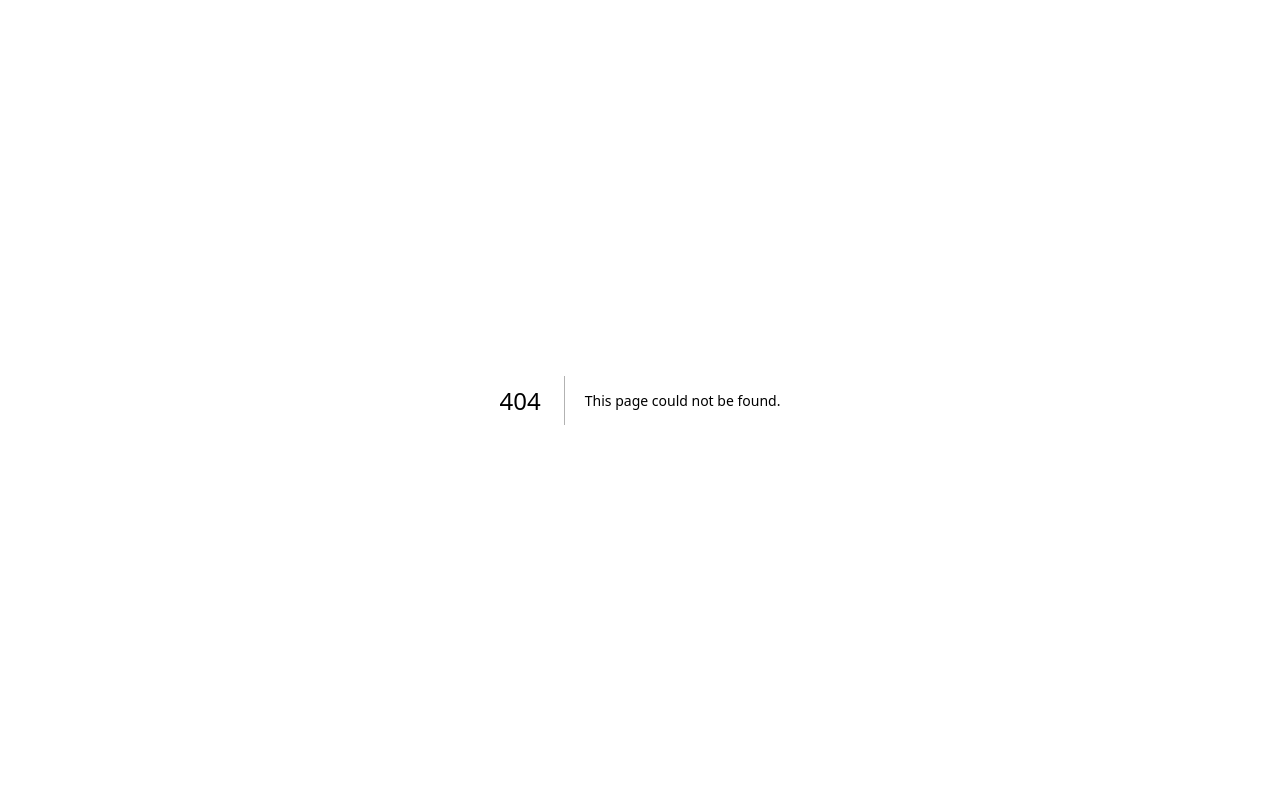
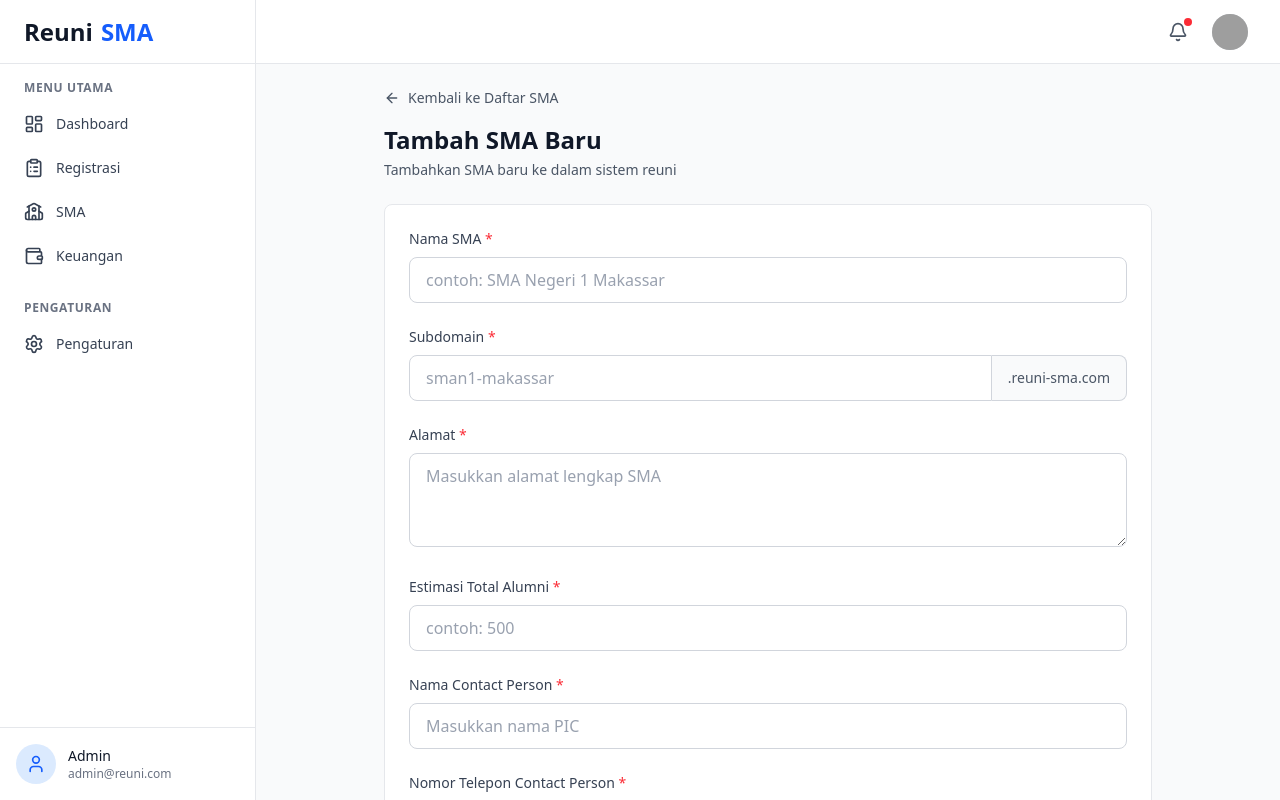
Before and after one commit to gifaeriyanto/reuni-sma-walkot-makassar, a Next.js app: page /dashboard/schools/add in a window 1280 px wide. Before the commit this address had no page. Built offline with nearby package versions, Linux system fonts and the light colour scheme; grey boxes are pictures that could not be loaded.

Commit message:
feat: Add AddSchoolPage component for creating new school entries, including form handling and auto-generated subdomain

```diff
--- /dev/null
+++ b/app/dashboard/schools/add/page.tsx
@@ -0,0 +1,258 @@
+"use client";
+
+import { useState } from "react";
+import { useRouter } from "next/navigation";
+import { ArrowLeft } from "lucide-react";
+import Link from "next/link";
+
+export default function AddSchoolPage() {
+  const router = useRouter();
+  const [isSubmitting, setIsSubmitting] = useState(false);
+  const [formData, setFormData] = useState({
+    name: "",
+    subdomain: "",
+    address: "",
+    totalAlumni: "",
+    contactPerson: "",
+    contactPhone: "",
+  });
+
+  const handleChange = (e: React.ChangeEvent<HTMLInputElement | HTMLTextAreaElement>) => {
+    const { name, value } = e.target;
+    setFormData({
+      ...formData,
+      [name]: value,
+    });
+
+    // Auto-generate subdomain from school name
+    if (name === "name") {
+      const subdomain = value
+        .toLowerCase()
+        .replace(/sma negeri /gi, "sman")
+        .replace(/sma /gi, "sma")
+        .replace(/\s+/g, "-")
+        .replace(/[^a-z0-9-]/g, "");
+      setFormData((prev) => ({
+        ...prev,
+        subdomain,
+      }));
+    }
+  };
+
+  const handleSubmit = async (e: React.FormEvent) => {
+    e.preventDefault();
+    setIsSubmitting(true);
+
+    // TODO: Add API call to submit school data
+    console.log("Form submitted:", formData);
+
+    // Simulate API call
+    await new Promise((resolve) => setTimeout(resolve, 1000));
+
+    setIsSubmitting(false);
+    // Redirect to schools list
+    router.push("/dashboard/schools");
+  };
+
+  const registrationUrl = formData.subdomain
+    ? `https://${formData.subdomain}.reuni-sma.com`
+    : "";
+
+  return (
+    <div className="space-y-6 p-4 sm:p-6">
+      <div className="mx-auto max-w-3xl">
+        {/* Header */}
+        <div className="mb-6">
+          <Link
+            href="/dashboard/schools"
+            className="mb-4 inline-flex items-center gap-2 text-sm text-gray-600 hover:text-gray-900"
+          >
+            <ArrowLeft className="h-4 w-4" />
+            Kembali ke Daftar SMA
+          </Link>
+          <h1 className="text-2xl font-bold text-gray-900">Tambah SMA Baru</h1>
+          <p className="mt-1 text-sm text-gray-600">
+            Tambahkan SMA baru ke dalam sistem reuni
+          </p>
+        </div>
+
+        {/* Form */}
+        <div className="rounded-lg border border-gray-200 bg-white p-6">
+          <form onSubmit={handleSubmit} className="space-y-6">
+            {/* School Name */}
+            <div>
+              <label
+                htmlFor="name"
+                className="block text-sm font-medium text-gray-700"
+              >
+                Nama SMA <span className="text-red-500">*</span>
+              </label>
+              <input
+                type="text"
+                id="name"
+                name="name"
+                value={formData.name}
+                onChange={handleChange}
+                required
+                className="mt-2 w-full rounded-lg border border-gray-300 px-4 py-2.5 text-gray-900 placeholder-gray-400 focus:border-blue-500 focus:outline-none focus:ring-2 focus:ring-blue-500/20"
+                placeholder="contoh: SMA Negeri 1 Makassar"
+              />
+            </div>
+
+            {/* Subdomain */}
+            <div>
+              <label
+                htmlFor="subdomain"
+                className="block text-sm font-medium text-gray-700"
+              >
+                Subdomain <span className="text-red-500">*</span>
+              </label>
+              <div className="mt-2">
+                <div className="flex">
+                  <input
+                    type="text"
+                    id="subdomain"
+                    name="subdomain"
+                    value={formData.subdomain}
+                    onChange={handleChange}
+                    required
+                    pattern="[a-z0-9-]+"
+                    className="flex-1 rounded-l-lg border border-gray-300 px-4 py-2.5 text-gray-900 placeholder-gray-400 focus:border-blue-500 focus:outline-none focus:ring-2 focus:ring-blue-500/20"
+                    placeholder="sman1-makassar"
+                  />
+                  <span className="inline-flex items-center rounded-r-lg border border-l-0 border-gray-300 bg-gray-50 px-4 text-sm text-gray-600">
+                    .reuni-sma.com
+                  </span>
+                </div>
+                {registrationUrl && (
+                  <p className="mt-2 text-xs text-gray-500">
+                    Link registrasi:{" "}
+                    <span className="font-medium text-blue-600">
+                      {registrationUrl}
+                    </span>
+                  </p>
+                )}
+              </div>
+            </div>
+
+            {/* Address */}
+            <div>
+              <label
+                htmlFor="address"
+                className="block text-sm font-medium text-gray-700"
+              >
+                Alamat <span className="text-red-500">*</span>
+              </label>
+              <textarea
+                id="address"
+                name="address"
+                value={formData.address}
+                onChange={handleChange}
+                required
+                rows={3}
+                className="mt-2 w-full rounded-lg border border-gray-300 px-4 py-2.5 text-gray-900 placeholder-gray-400 focus:border-blue-500 focus:outline-none focus:ring-2 focus:ring-blue-500/20"
+                placeholder="Masukkan alamat lengkap SMA"
+              />
+            </div>
+
+            {/* Total Alumni */}
+            <div>
+              <label
+                htmlFor="totalAlumni"
+                className="block text-sm font-medium text-gray-700"
+              >
+                Estimasi Total Alumni <span className="text-red-500">*</span>
+              </label>
+              <input
+                type="number"
+                id="totalAlumni"
+                name="totalAlumni"
+                value={formData.totalAlumni}
+                onChange={handleChange}
+                required
+                min="1"
+                className="mt-2 w-full rounded-lg border border-gray-300 px-4 py-2.5 text-gray-900 placeholder-gray-400 focus:border-blue-500 focus:outline-none focus:ring-2 focus:ring-blue-500/20"
+                placeholder="contoh: 500"
+              />
+            </div>
+
+            {/* Contact Person */}
+            <div>
+              <label
+                htmlFor="contactPerson"
+                className="block text-sm font-medium text-gray-700"
+              >
+                Nama Contact Person <span className="text-red-500">*</span>
+              </label>
+              <input
+                type="text"
+                id="contactPerson"
+                name="contactPerson"
+                value={formData.contactPerson}
+                onChange={handleChange}
+                required
+                className="mt-2 w-full rounded-lg border border-gray-300 px-4 py-2.5 text-gray-900 placeholder-gray-400 focus:border-blue-500 focus:outline-none focus:ring-2 focus:ring-blue-500/20"
+                placeholder="Masukkan nama PIC"
+              />
+            </div>
+
+            {/* Contact Phone */}
+            <div>
+              <label
+                htmlFor="contactPhone"
+                className="block text-sm font-medium text-gray-700"
+              >
+                Nomor Telepon Contact Person <span className="text-red-500">*</span>
+              </label>
+              <input
+                type="tel"
+                id="contactPhone"
+                name="contactPhone"
+                value={formData.contactPhone}
+                onChange={handleChange}
+                required
+                className="mt-2 w-full rounded-lg border border-gray-300 px-4 py-2.5 text-gray-900 placeholder-gray-400 focus:border-blue-500 focus:outline-none focus:ring-2 focus:ring-blue-500/20"
+                placeholder="08xxxxxxxxxx"
+              />
+            </div>
+
+            {/* Registration Link Preview */}
+            {registrationUrl && (
+              <div className="rounded-lg border border-blue-200 bg-blue-50 p-4">
+                <h3 className="text-sm font-medium text-blue-900">
+                  Link Registrasi Alumni
+                </h3>
+                <p className="mt-1 text-sm text-blue-700">
+                  Alumni dari SMA ini dapat mendaftar melalui link:
+                </p>
+                <div className="mt-2 rounded-md bg-white p-3">
+                  <code className="text-sm font-mono text-blue-600">
+                    {registrationUrl}
+                  </code>
+                </div>
+              </div>
+            )}
+
+            {/* Actions */}
+            <div className="flex gap-3 border-t border-gray-200 pt-6">
+              <button
+                type="button"
+                onClick={() => router.push("/dashboard/schools")}
+                className="flex-1 rounded-lg border border-gray-300 bg-white px-4 py-3 font-medium text-gray-700 transition-colors hover:bg-gray-50"
+              >
+                Batal
+              </button>
+              <button
+                type="submit"
+                disabled={isSubmitting}
+                className="flex-1 rounded-lg bg-blue-600 px-4 py-3 font-semibold text-white transition-colors hover:bg-blue-700 focus:outline-none focus:ring-2 focus:ring-blue-500 focus:ring-offset-2 disabled:cursor-not-allowed disabled:opacity-50"
+              >
+                {isSubmitting ? "Menyimpan..." : "Simpan"}
+              </button>
+            </div>
+          </form>
+        </div>
+      </div>
+    </div>
+  );
+}
--- a/app/dashboard/schools/page.tsx
+++ b/app/dashboard/schools/page.tsx
@@ -1,6 +1,7 @@
 "use client";
 
 import { useState } from "react";
+import { useRouter } from "next/navigation";
 import { Search, Plus, School as SchoolIcon } from "lucide-react";
 
 interface School {
@@ -72,6 +73,7 @@ const mockSchools: School[] = [
 ];
 
 export default function SchoolsPage() {
+  const router = useRouter();
   const [searchQuery, setSearchQuery] = useState("");
   const [schools] = useState<School[]>(mockSchools);
 
@@ -113,7 +115,10 @@ export default function SchoolsPage() {
 
           {/* Actions */}
           <div className="flex gap-3">
-            <button className="flex items-center gap-2 rounded-lg bg-blue-600 px-4 py-2 text-sm font-medium text-white transition-colors hover:bg-blue-700">
+            <button
+              onClick={() => router.push("/dashboard/schools/add")}
+              className="flex items-center gap-2 rounded-lg bg-blue-600 px-4 py-2 text-sm font-medium text-white transition-colors hover:bg-blue-700"
+            >
               <Plus className="h-4 w-4" />
               Tambah SMA
             </button>
```
